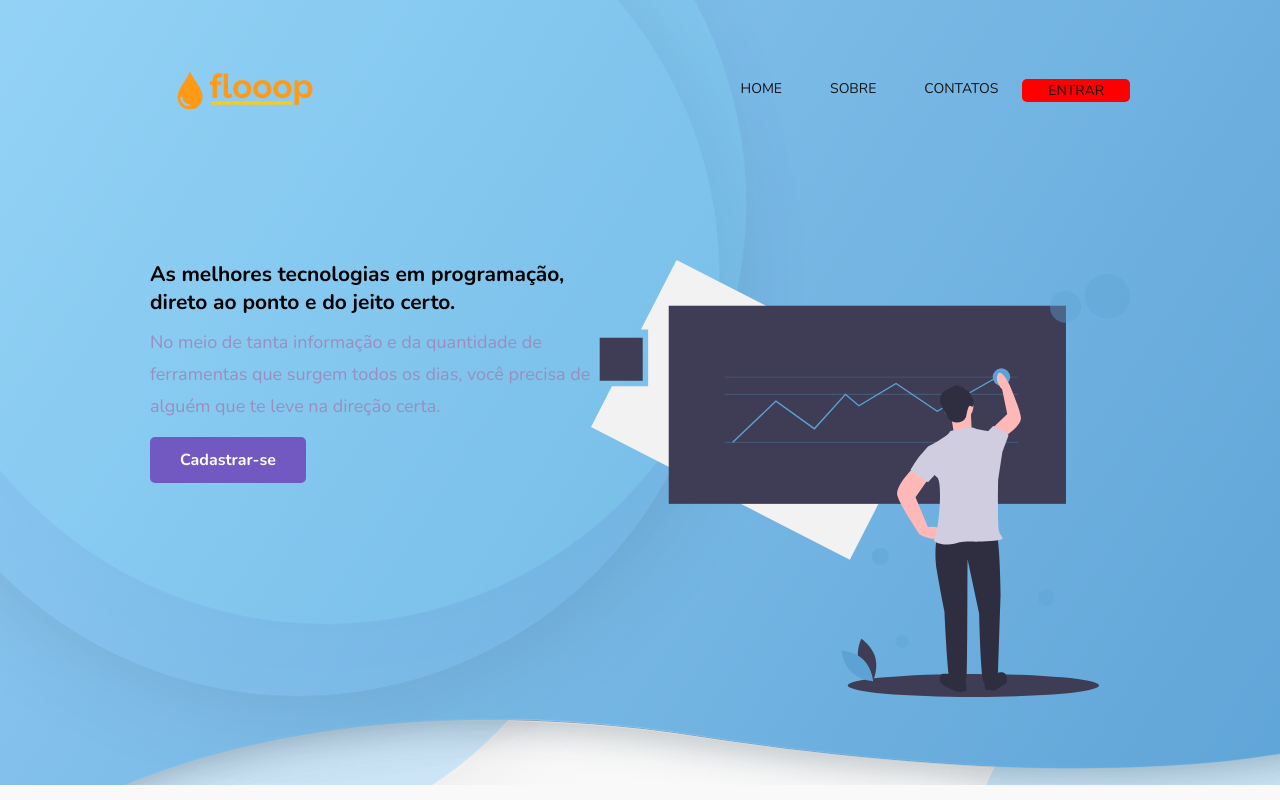
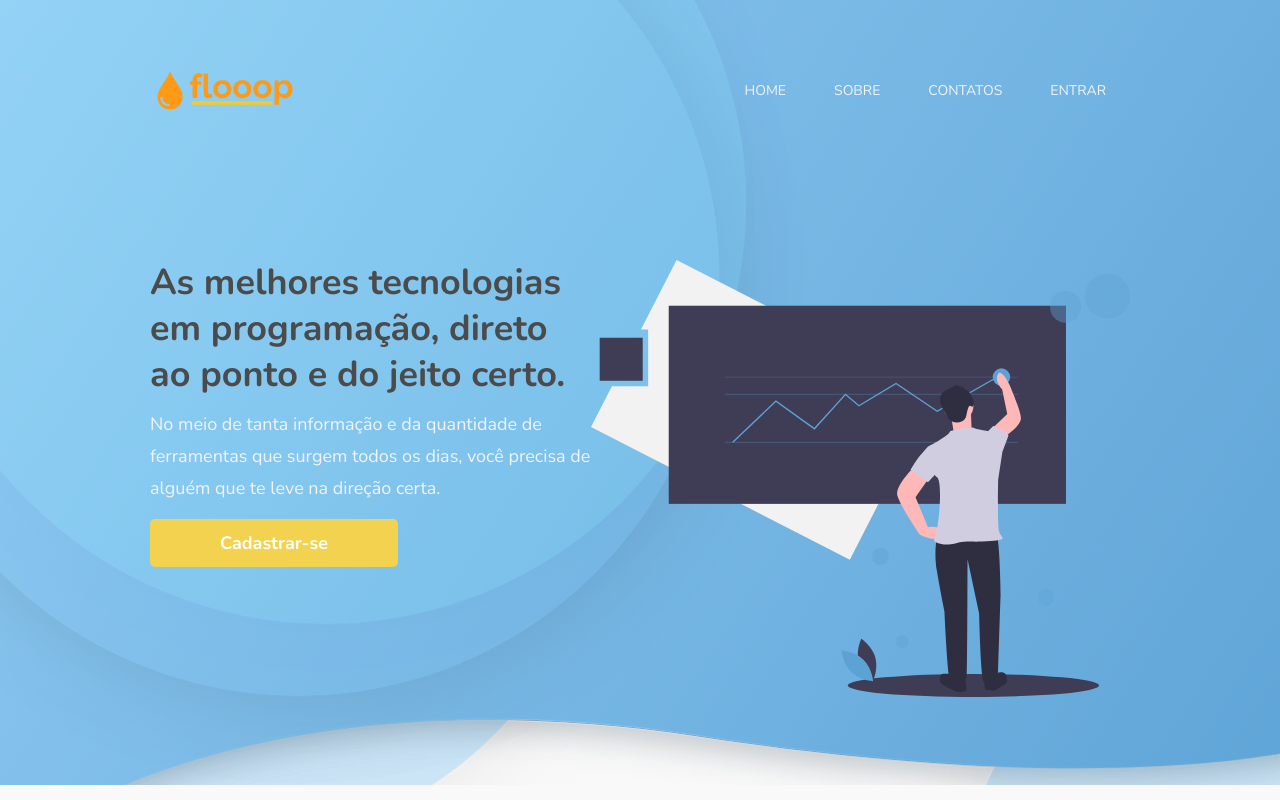
Before and after one commit to cabanga/teste-paga3, a React (Create React App) app: page / in a window 1280 px wide. Shown: the top 800 px of the page. Built offline with nearby package versions, Linux system fonts and the light colour scheme.

Commit message:
fix home css files

```diff
--- a/src/components/UI/Button/styles.css
+++ b/src/components/UI/Button/styles.css
@@ -1,11 +1,11 @@
 .sign-in {
   display: inline-block;
-  font-size: 16px;
+  font-size: 18px;
   font-weight: 600;
   color: rgb(255, 255, 255);
-  background-color: rgb(113, 89, 193);
+  background-color: #F3D24F;
   margin: 15px 0px 0px;
-  padding: 12px 30px;
+  padding: 12px 70px;
   text-decoration: none;
   border-radius: 5px;
   transition: all 150ms linear 0s;
--- a/src/components/UI/Hero/index.js
+++ b/src/components/UI/Hero/index.js
@@ -10,9 +10,9 @@ function Hero() {
     <section className="hero">
       <div className="container">
         <div>
-          <h2>
+          <h1>
             As melhores tecnologias em programação, direto ao ponto e do jeito certo.
-          </h2>
+          </h1>
           <p>
             No meio de tanta informação e da quantidade de ferramentas que
             surgem todos os dias, você precisa de alguém que te leve na direção
--- a/src/components/UI/Hero/styles.css
+++ b/src/components/UI/Hero/styles.css
@@ -16,7 +16,7 @@ section.hero h1 {
 }
 
 section.hero p {
-  color: rgb(154, 142, 191);
+  color: #F1F3F6;
   font-size: 18px;
   line-height: 32px;
   margin: 10px 0px 0px;
--- a/src/components/UI/MenuItens/styles.css
+++ b/src/components/UI/MenuItens/styles.css
@@ -9,7 +9,6 @@ header .container {
 
 header img {
   width: 150px;
-  margin-left: 20px;
   padding: 15px 0;
 }
 
@@ -23,7 +22,7 @@ header nav ul li {
 
 header nav ul li a {
   text-decoration: none;
-  color: #141414;
+  color: #F1F3F6;
   text-transform: uppercase;
   font-size: 14px;
   padding: 24px;
@@ -31,12 +30,5 @@ header nav ul li a {
 }
 
 header nav ul li a:hover {
-  background: rgba(255, 255, 255, 0.15);
+  background: #0D558A;
 }
-
-header nav ul .border {
-  background: red;
-  border: 0;
-  border-radius: 5px;
-  padding: 2px;
-}
```
